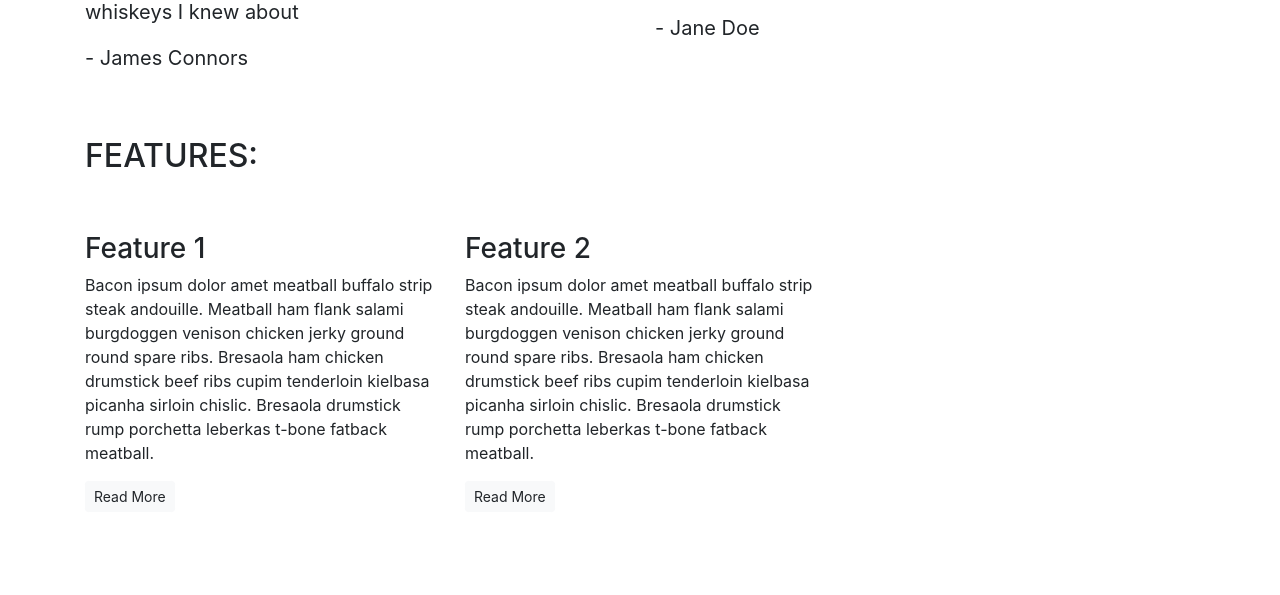
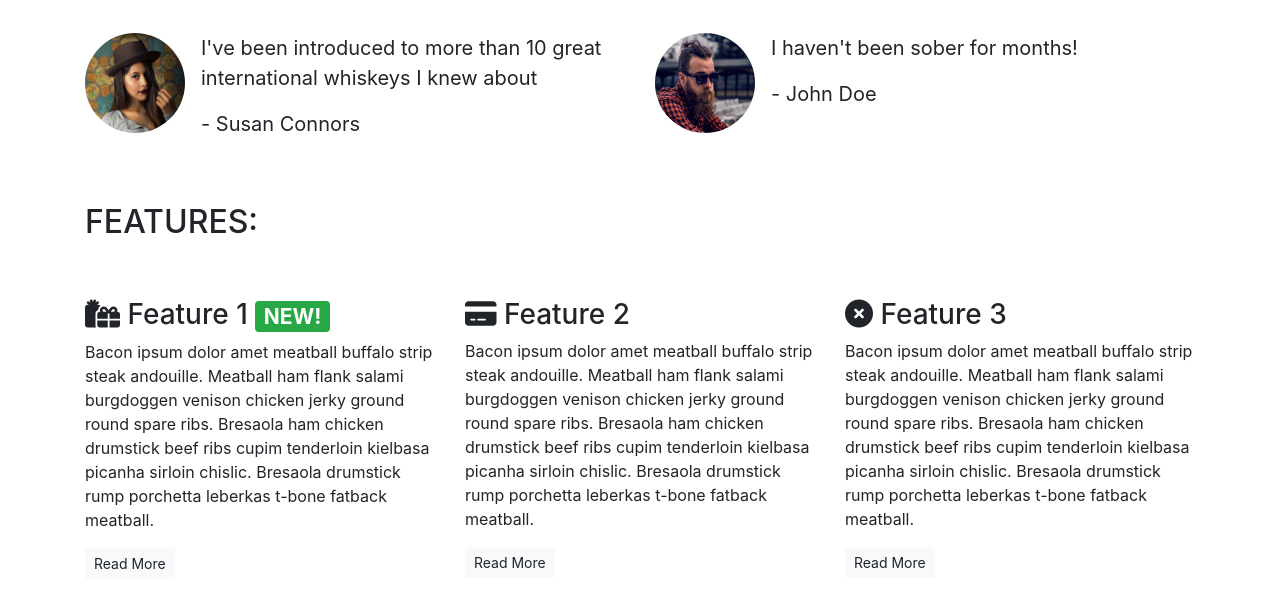
Before and after one commit to Novicetheaf/bootstrap4, a plain HTML site: page index.html in a window 1280 px wide. Shown: the part 597-1192 px from the top of the page. Before the commit the page ends 1125 px from the top, so only its background shows below. Drawn offline with nearby package versions, Linux system fonts and the light colour scheme.

Commit message:
core components part 2, boostrap css for features section, added images, added more to main content

```diff
--- a/index.html
+++ b/index.html
@@ -7,6 +7,7 @@
         <title>Whisky Drop | Taste a new whisky every month</title>
         <link rel="stylesheet" href="https://stackpath.bootstrapcdn.com/bootstrap/4.4.1/css/bootstrap.min.css" integrity="sha384-Vkoo8x4CGsO3+Hhxv8T/Q5PaXtkKtu6ug5TOeNV6gBiFeWPGFN9MuhOf23Q9Ifjh" crossorigin="anonymous">
         <script src="https://stackpath.bootstrapcdn.com/bootstrap/4.4.1/js/bootstrap.min.js" integrity="sha384-wfSDF2E50Y2D1uUdj0O3uMBJnjuUD4Ih7YwaYd1iqfktj0Uod8GCExl3Og8ifwB6" crossorigin="anonymous"></script>
+        <script src="https://kit.fontawesome.com/4a795257bd.js" crossorigin="anonymous"></script>
     </head>
     <body>
         <nav class="navbar navbar-light bg-light navbar-expand-sm">
@@ -21,6 +22,15 @@
             <a  href="/login">Sign In / Sign Up</a>
         </nav>
         <article class="container mt-3">
+            <div class="row d-none d-sm-block">
+                <div class="row">
+                    <div class="col-12">
+                        <div class="alert alert-warning">
+                            <strong>Sale Now On!</strong> We've got a sale on. Get a 12 months subscription for 6! <a href="">See here for details!</a>
+                        </div>
+                    </div>
+                </div>
+            </div>
             <!-- Callout Class -->
             <div class="row">
                 <div class="col-12">
@@ -45,16 +55,30 @@
                 </div>
                 <div class="row">
                     <div class="col-12 col-md-6">
+                        <div class="media">
+                            <div class="d-none d-sm-block">
+                                <img src="images/girl-image.png" class="rounded-circle mr-3" height=100 width=100>
+                            </div>
+                            <div class="media-body">
                                 <blockquote class="blockquote">
                                     <p>I've been introduced to more than 10 great international whiskeys I knew about</p>
-                            <p>- James Connors</p>
+                                    <p>- Susan Connors</p>
                                 </blockquote>
                             </div>
+                        </div>
+                    </div>
                     <div class="col-12 col-md-6">
+                        <div class="media">
+                            <div class="d-none d-sm-block">
+                                <img src="images/guy-image.png" class="rounded-circle mr-3" height=100 width=100>
+                            </div>
+                            <div class="media-body">
                                 <blockquote class="blockquote">
                                     <p>I haven't been sober for months!</p>
-                            <p>- Jane Doe</p>
+                                    <p>- John Doe</p>
                                 </blockquote>
+                            </div>
+                        </div>
                     </div>
                 </div>
             </section>
@@ -68,21 +92,21 @@
                 <div class="row">
                 <div class="col-12 col-md-6 col-lg-4">
                         <div class="feature">
-                            <h3>Feature 1</h3>
+                            <h3><i class="fas fa-gifts d-none d-sm-inline"></i> Feature 1 <span class="badge badge-success">NEW!</span></h3>
                             <p>Bacon ipsum dolor amet meatball buffalo strip steak andouille. Meatball ham flank salami burgdoggen venison chicken jerky ground round spare ribs. Bresaola ham chicken drumstick beef ribs cupim tenderloin kielbasa picanha sirloin chislic. Bresaola drumstick rump porchetta leberkas t-bone fatback meatball.</p>
                             <p><a class="btn btn-sm btn-light" href="">Read More</a></p>
                         </div>
                     </div>
-                    <div class="col-12 col-md-6 d-lg-block col-lg-4">
+                    <div class="col-12 col-md-6 col-lg-4">
                         <div class="feature">
-                            <h3>Feature 2</h3>
+                            <h3><i class="fas fa-credit-card d-none d-sm-inline"></i> Feature 2</h3>
                             <p>Bacon ipsum dolor amet meatball buffalo strip steak andouille. Meatball ham flank salami burgdoggen venison chicken jerky ground round spare ribs. Bresaola ham chicken drumstick beef ribs cupim tenderloin kielbasa picanha sirloin chislic. Bresaola drumstick rump porchetta leberkas t-bone fatback meatball.</p>
                             <p><a class="btn btn-sm btn-light" href="">Read More</a></p>
                         </div>
                     </div>
-                    <div class="col-12 d-md-none col-lg-4">
+                    <div class="col-12 d-md-none d-lg-block col-lg-4">
                         <div class="feature">
-                            <h3>Feature 3</h3>
+                            <h3><i class="fas fa-times-circle d-none d-sm-inline"></i> Feature 3</h3>
                             <p>Bacon ipsum dolor amet meatball buffalo strip steak andouille. Meatball ham flank salami burgdoggen venison chicken jerky ground round spare ribs. Bresaola ham chicken drumstick beef ribs cupim tenderloin kielbasa picanha sirloin chislic. Bresaola drumstick rump porchetta leberkas t-bone fatback meatball.</p>
                             <p><a class="btn btn-sm btn-light" href="">Read More</a></p>
                         </div>
```
Also changed, not shown: images/girl-image.png (added), images/guy-image.png (added). Lines whose indentation alone changed are shown as unchanged.
